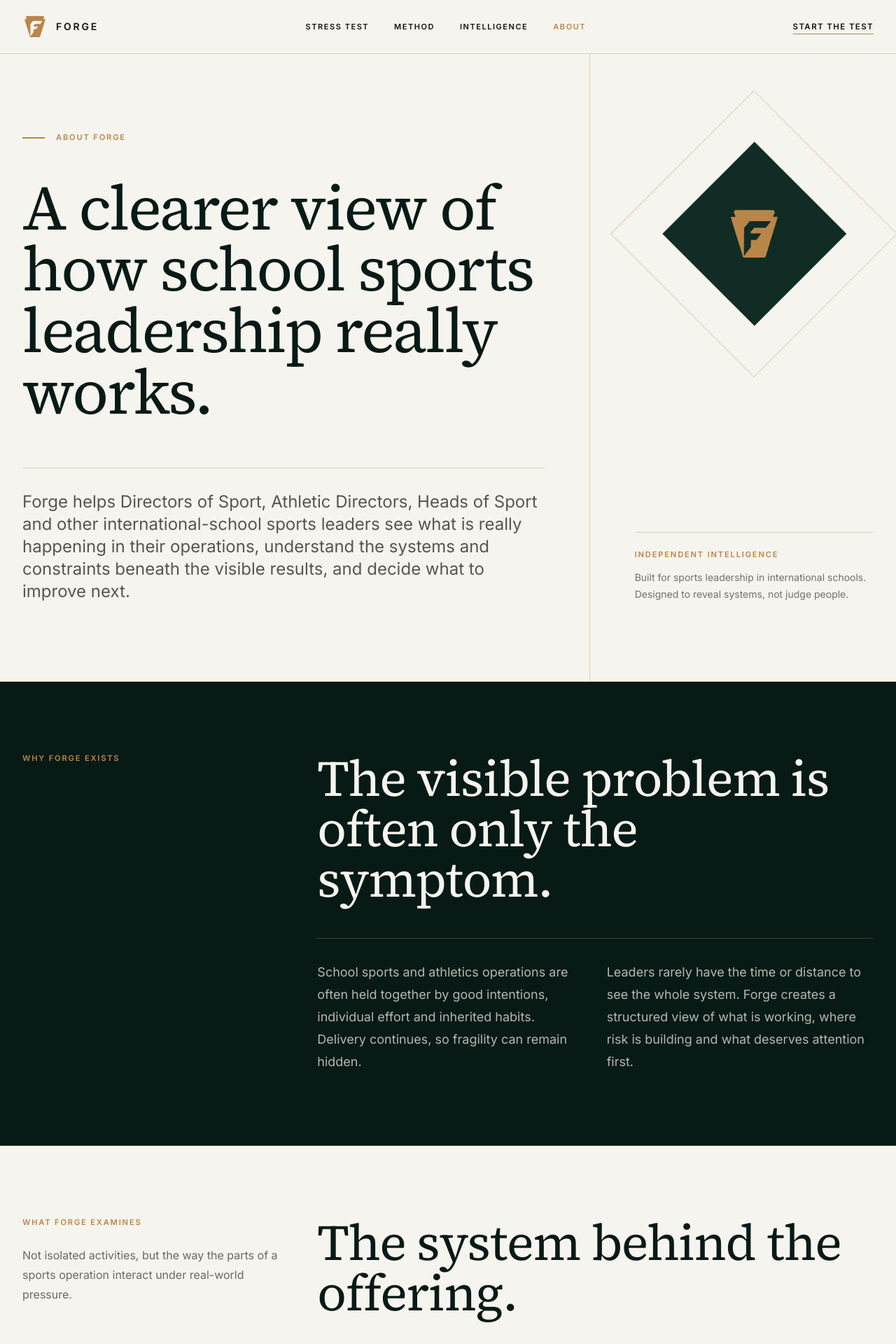
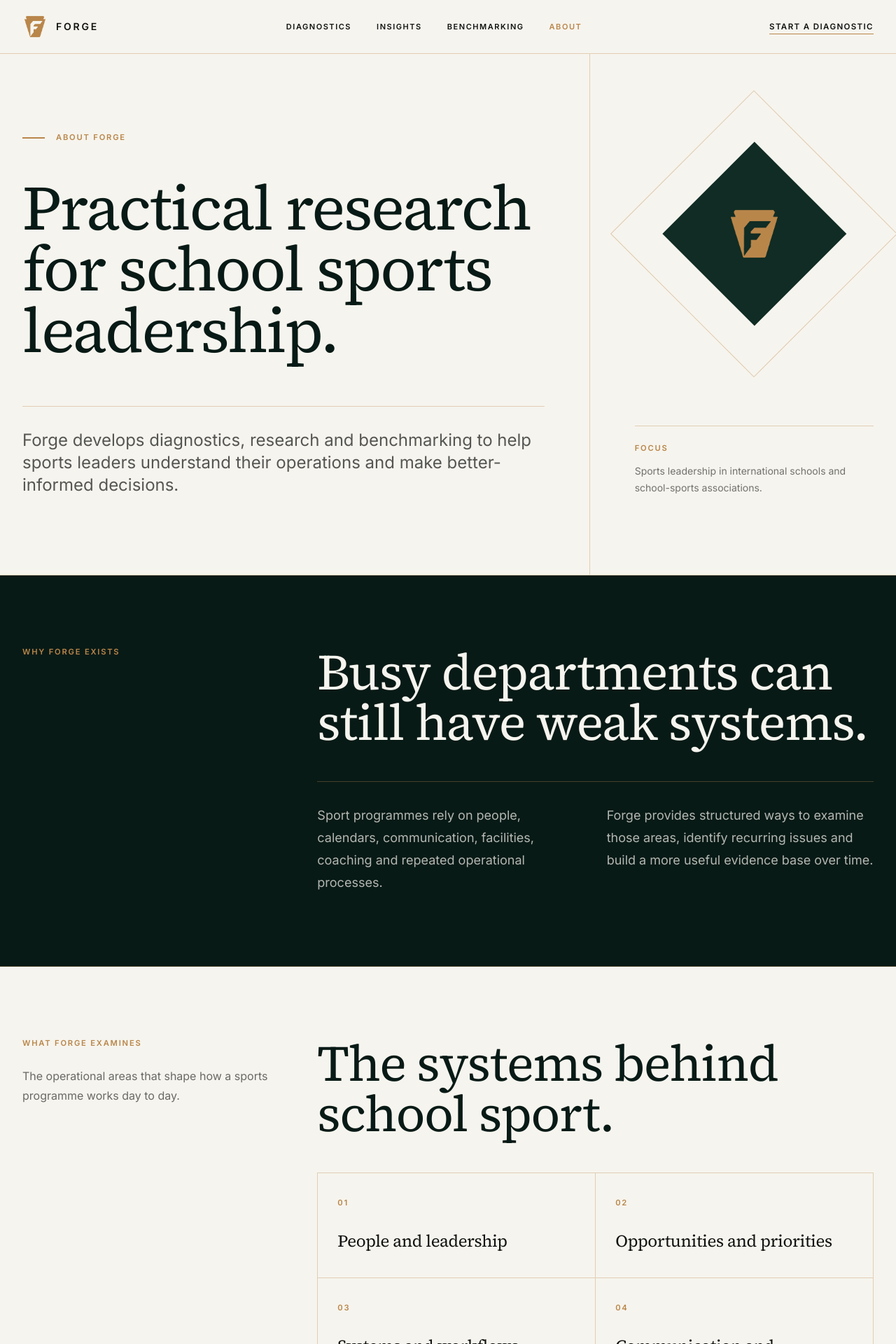
Before and after one commit to TSumerfield/forge-stress-test, a Next.js app: page /about in a window 1280 px wide. Shown: the top 1920 px of the page at 70% size. Built offline with nearby package versions, Linux system fonts and the light colour scheme; no server answers.

Commit message:
Simplify About copy and remove defensive language

```diff
--- a/app/about/page.tsx
+++ b/app/about/page.tsx
@@ -3,13 +3,12 @@ import Link from "next/link";
 
 export const metadata: Metadata = {
   title: "About Forge",
-  description: "Forge helps sports and athletics leaders in international schools see how their operations really work and decide what to strengthen next.",
+  description: "Forge develops practical diagnostics, research and benchmarking for sports leadership in international schools.",
 };
 
 const ForgeMark = ({ className = "" }: { className?: string }) => (
   <img src="/forge-mark.png" alt="" className={className} aria-hidden="true" />
 );
-
 
 const systems = [
   "People and leadership",
@@ -21,9 +20,9 @@ const systems = [
 ];
 
 const method = [
-  ["01", "Measure", "Make the invisible visible."],
-  ["02", "Understand", "Find the constraint beneath the symptom."],
-  ["03", "Improve", "Strengthen the system, then measure again."],
+  ["01", "Measure", "Establish what is happening now."],
+  ["02", "Understand", "Identify the main constraint or weakness."],
+  ["03", "Improve", "Take a practical next step and review the result."],
 ];
 
 export default function AboutPage() {
@@ -31,115 +30,25 @@ export default function AboutPage() {
     <main className="forge-light overflow-hidden">
       <header className="relative z-20 border-b forge-border">
         <div className="forge-container flex h-[76px] items-center justify-between">
-          <Link href="/" className="flex items-center gap-3" aria-label="Forge home">
-            <ForgeMark className="h-9 w-9" />
-            <span className="text-sm font-semibold tracking-[0.2em]">FORGE</span>
-          </Link>
-          <nav className="hidden items-center gap-9 text-[11px] font-semibold uppercase tracking-[0.14em] lg:flex">
-            <Link href="/#diagnostic" className="transition-colors hover:text-[var(--forge-bronze)]">Stress Test</Link>
-            <Link href="/#method" className="transition-colors hover:text-[var(--forge-bronze)]">Method</Link>
-            <Link href="/#intelligence" className="transition-colors hover:text-[var(--forge-bronze)]">Intelligence</Link>
-            <Link href="/about" aria-current="page" className="text-[var(--forge-bronze)]">About</Link>
-          </nav>
-          <Link href="/stress-test" className="forge-button forge-button-primary">Start the test</Link>
+          <Link href="/" className="flex items-center gap-3" aria-label="Forge home"><ForgeMark className="h-9 w-9" /><span className="text-sm font-semibold tracking-[0.2em]">FORGE</span></Link>
+          <nav className="hidden items-center gap-9 text-[11px] font-semibold uppercase tracking-[0.14em] lg:flex"><Link href="/diagnostics">Diagnostics</Link><Link href="/insights">Insights</Link><Link href="/benchmarking">Benchmarking</Link><Link href="/about" aria-current="page" className="text-[var(--forge-bronze)]">About</Link></nav>
+          <Link href="/diagnostics" className="forge-button forge-button-primary">Start a diagnostic</Link>
         </div>
       </header>
 
-      <section className="border-b forge-border">
-        <div className="forge-container grid min-h-[680px] lg:grid-cols-12">
-          <div className="flex flex-col justify-between py-20 lg:col-span-8 lg:border-r lg:pr-16 forge-border xl:py-28">
-            <div>
-              <div className="mb-12 flex items-center gap-4"><span className="forge-rule" /><p className="forge-eyebrow">About Forge</p></div>
-              <h1 className="forge-display max-w-4xl text-[clamp(4rem,7vw,7.5rem)] text-[var(--forge-forest-deep)]">A clearer view of how school sports leadership really works.</h1>
-            </div>
-            <p className="mt-16 max-w-3xl border-t pt-8 text-xl leading-9 text-[rgba(17,19,17,0.7)] forge-border md:text-2xl">
-              Forge helps Directors of Sport, Athletic Directors, Heads of Sport and other international-school sports leaders see what is really happening in their operations, understand the systems and constraints beneath the visible results, and decide what to improve next.
-            </p>
-          </div>
-          <aside className="flex flex-col justify-between py-20 lg:col-span-4 lg:pl-12 xl:py-28 xl:pl-16">
-            <div className="relative mx-auto aspect-square w-full max-w-[290px]">
-              <div className="absolute inset-0 rotate-45 border border-[rgba(185,134,74,0.4)]" />
-              <div className="absolute inset-[18%] rotate-45 bg-[var(--forge-forest)]" />
-              <ForgeMark className="absolute inset-[36%] h-[28%] w-[28%] object-contain" />
-            </div>
-            <div className="mt-16 border-t pt-6 forge-border"><p className="forge-eyebrow">Independent intelligence</p><p className="mt-3 text-sm leading-6 text-[rgba(17,19,17,0.58)]">Built for sports leadership in international schools. Designed to reveal systems, not judge people.</p></div>
-          </aside>
-        </div>
-      </section>
+      <section className="border-b forge-border"><div className="forge-container grid min-h-[680px] lg:grid-cols-12"><div className="flex flex-col justify-between py-20 lg:col-span-8 lg:border-r lg:pr-16 forge-border xl:py-28"><div><div className="mb-12 flex items-center gap-4"><span className="forge-rule" /><p className="forge-eyebrow">About Forge</p></div><h1 className="forge-display max-w-4xl text-[clamp(4rem,7vw,7.5rem)] text-[var(--forge-forest-deep)]">Practical research for school sports leadership.</h1></div><p className="mt-16 max-w-3xl border-t pt-8 text-xl leading-9 text-[rgba(17,19,17,0.7)] forge-border md:text-2xl">Forge develops diagnostics, research and benchmarking to help sports leaders understand their operations and make better-informed decisions.</p></div><aside className="flex flex-col justify-between py-20 lg:col-span-4 lg:pl-12 xl:py-28 xl:pl-16"><div className="relative mx-auto aspect-square w-full max-w-[290px]"><div className="absolute inset-0 rotate-45 border border-[rgba(185,134,74,0.4)]" /><div className="absolute inset-[18%] rotate-45 bg-[var(--forge-forest)]" /><ForgeMark className="absolute inset-[36%] h-[28%] w-[28%] object-contain" /></div><div className="mt-16 border-t pt-6 forge-border"><p className="forge-eyebrow">Focus</p><p className="mt-3 text-sm leading-6 text-[rgba(17,19,17,0.58)]">Sports leadership in international schools and school-sports associations.</p></div></aside></div></section>
 
-      <section className="forge-dark forge-section border-b border-[rgba(185,134,74,0.35)]">
-        <div className="forge-container grid gap-12 lg:grid-cols-12">
-          <div className="lg:col-span-4"><p className="forge-eyebrow">Why Forge exists</p></div>
-          <div className="lg:col-span-8">
-            <h2 className="forge-heading max-w-4xl text-5xl md:text-7xl">The visible problem is often only the symptom.</h2>
-            <div className="mt-12 grid gap-8 border-t border-[rgba(185,134,74,0.35)] pt-8 md:grid-cols-2">
-              <p className="text-lg leading-8 text-[rgba(246,244,238,0.72)]">School sports and athletics operations are often held together by good intentions, individual effort and inherited habits. Delivery continues, so fragility can remain hidden.</p>
-              <p className="text-lg leading-8 text-[rgba(246,244,238,0.72)]">Leaders rarely have the time or distance to see the whole system. Forge creates a structured view of what is working, where risk is building and what deserves attention first.</p>
-            </div>
-          </div>
-        </div>
-      </section>
+      <section className="forge-dark forge-section border-b border-[rgba(185,134,74,0.35)]"><div className="forge-container grid gap-12 lg:grid-cols-12"><div className="lg:col-span-4"><p className="forge-eyebrow">Why Forge exists</p></div><div className="lg:col-span-8"><h2 className="forge-heading max-w-4xl text-5xl md:text-7xl">Busy departments can still have weak systems.</h2><div className="mt-12 grid gap-8 border-t border-[rgba(185,134,74,0.35)] pt-8 md:grid-cols-2"><p className="text-lg leading-8 text-[rgba(246,244,238,0.72)]">Sport programmes rely on people, calendars, communication, facilities, coaching and repeated operational processes.</p><p className="text-lg leading-8 text-[rgba(246,244,238,0.72)]">Forge provides structured ways to examine those areas, identify recurring issues and build a more useful evidence base over time.</p></div></div></div></section>
 
-      <section className="forge-section border-b forge-border">
-        <div className="forge-container grid gap-12 lg:grid-cols-12">
-          <div className="lg:col-span-4"><p className="forge-eyebrow">What Forge examines</p><p className="mt-6 max-w-sm text-base leading-7 text-[rgba(17,19,17,0.62)]">Not isolated activities, but the way the parts of a sports operation interact under real-world pressure.</p></div>
-          <div className="lg:col-span-8">
-            <h2 className="forge-heading max-w-3xl text-5xl text-[var(--forge-forest-deep)] md:text-7xl">The system behind the offering.</h2>
-            <div className="mt-12 grid border-l border-t forge-border md:grid-cols-2">
-              {systems.map((item, index) => (
-                <div key={item} className="min-h-[150px] border-b border-r p-7 forge-border">
-                  <span className="forge-eyebrow">{String(index + 1).padStart(2, "0")}</span>
-                  <p className="forge-heading mt-8 text-2xl">{item}</p>
-                </div>
-              ))}
-            </div>
-          </div>
-        </div>
-      </section>
+      <section className="forge-section border-b forge-border"><div className="forge-container grid gap-12 lg:grid-cols-12"><div className="lg:col-span-4"><p className="forge-eyebrow">What Forge examines</p><p className="mt-6 max-w-sm text-base leading-7 text-[rgba(17,19,17,0.62)]">The operational areas that shape how a sports programme works day to day.</p></div><div className="lg:col-span-8"><h2 className="forge-heading max-w-3xl text-5xl text-[var(--forge-forest-deep)] md:text-7xl">The systems behind school sport.</h2><div className="mt-12 grid border-l border-t forge-border md:grid-cols-2">{systems.map((item,index)=><div key={item} className="min-h-[150px] border-b border-r p-7 forge-border"><span className="forge-eyebrow">{String(index+1).padStart(2,"0")}</span><p className="forge-heading mt-8 text-2xl">{item}</p></div>)}</div></div></div></section>
 
-      <section className="forge-forest forge-section border-b border-[rgba(185,134,74,0.35)]">
-        <div className="forge-container grid gap-12 lg:grid-cols-12">
-          <div className="lg:col-span-4"><p className="forge-eyebrow">How it works</p></div>
-          <div className="lg:col-span-8">
-            <h2 className="forge-heading max-w-3xl text-5xl md:text-7xl">Measure. Understand. Improve.</h2>
-            <div className="mt-14 border-t border-[rgba(185,134,74,0.35)]">
-              {method.map(([number, title, text]) => (
-                <div key={number} className="grid gap-4 border-b border-[rgba(185,134,74,0.35)] py-7 md:grid-cols-[64px_180px_1fr] md:items-center">
-                  <span className="forge-eyebrow">{number}</span><h3 className="text-xs font-semibold uppercase tracking-[0.15em]">{title}</h3><p className="text-lg text-[rgba(246,244,238,0.68)]">{text}</p>
-                </div>
-              ))}
-            </div>
-          </div>
-        </div>
-      </section>
+      <section className="forge-forest forge-section border-b border-[rgba(185,134,74,0.35)]"><div className="forge-container grid gap-12 lg:grid-cols-12"><div className="lg:col-span-4"><p className="forge-eyebrow">Method</p></div><div className="lg:col-span-8"><h2 className="forge-heading max-w-3xl text-5xl md:text-7xl">Measure. Understand. Improve.</h2><div className="mt-14 border-t border-[rgba(185,134,74,0.35)]">{method.map(([number,title,text])=><div key={number} className="grid gap-4 border-b border-[rgba(185,134,74,0.35)] py-7 md:grid-cols-[64px_180px_1fr] md:items-center"><span className="forge-eyebrow">{number}</span><h3 className="text-xs font-semibold uppercase tracking-[0.15em]">{title}</h3><p className="text-lg text-[rgba(246,244,238,0.68)]">{text}</p></div>)}</div></div></div></section>
 
-      <section className="forge-section border-b forge-border">
-        <div className="forge-container grid gap-12 lg:grid-cols-12">
-          <div className="lg:col-span-4"><p className="forge-eyebrow">Quiet by design</p></div>
-          <div className="lg:col-span-8">
-            <h2 className="forge-heading max-w-3xl text-5xl text-[var(--forge-forest-deep)] md:text-7xl">Learn from the field without exposing it.</h2>
-            <div className="mt-10 max-w-3xl space-y-6 text-lg leading-8 text-[rgba(17,19,17,0.68)]">
-              <p>Forge is being built independently and deliberately. It is not a public ranking or a vehicle for spotlighting individual schools and leaders.</p>
-              <p>Diagnostic responses are treated as confidential. Learning shared by Forge will focus on aggregated or anonymous patterns, so the field can gain useful intelligence without identifying participating schools.</p>
-              <p>The first tool is the free School Sports Systems Stress Test: a focused diagnostic across six dimensions, designed to give leaders a clearer operating profile and one useful next action.</p>
-            </div>
-          </div>
-        </div>
-      </section>
+      <section className="forge-section border-b forge-border"><div className="forge-container grid gap-12 lg:grid-cols-12"><div className="lg:col-span-4"><p className="forge-eyebrow">Confidentiality</p></div><div className="lg:col-span-8"><h2 className="forge-heading max-w-3xl text-5xl text-[var(--forge-forest-deep)] md:text-7xl">Use data carefully.</h2><div className="mt-10 max-w-3xl space-y-6 text-lg leading-8 text-[rgba(17,19,17,0.68)]"><p>Diagnostic responses are treated as confidential. Published findings will use aggregated or anonymous patterns rather than identifiable school-level results.</p><p>Benchmark comparisons will only be presented when the available data is sufficiently consistent and comparable.</p></div></div></div></section>
 
-      <section className="forge-dark forge-section">
-        <div className="forge-container grid gap-12 lg:grid-cols-12 lg:items-end">
-          <div className="lg:col-span-8"><p className="forge-eyebrow">Start with the diagnostic</p><h2 className="forge-heading mt-8 max-w-4xl text-5xl md:text-7xl">See the operation more clearly.</h2></div>
-          <div className="lg:col-span-4 lg:text-right"><Link href="/stress-test" className="forge-button forge-button-primary">Take the free stress test</Link><p className="mt-5 text-xs uppercase tracking-[0.13em] text-[rgba(246,244,238,0.5)]">24 questions · Confidential · Free</p></div>
-        </div>
-      </section>
+      <section className="forge-dark forge-section"><div className="forge-container grid gap-12 lg:grid-cols-12 lg:items-end"><div className="lg:col-span-8"><p className="forge-eyebrow">Start here</p><h2 className="forge-heading mt-8 max-w-4xl text-5xl md:text-7xl">Choose the diagnostic that fits your setting.</h2></div><div className="lg:col-span-4 lg:text-right"><Link href="/diagnostics" className="forge-button forge-button-primary">View diagnostics</Link></div></div></section>
 
-      <footer className="forge-dark border-t border-[rgba(185,134,74,0.35)]">
-        <div className="forge-container flex flex-col gap-8 py-10 md:flex-row md:items-center md:justify-between">
-          <Link href="/" className="flex items-center gap-3"><ForgeMark className="h-8 w-8" /><span className="text-xs font-semibold tracking-[0.2em]">FORGE</span></Link>
-          <p className="text-xs tracking-[0.1em] text-[rgba(246,244,238,0.45)]">© 2026 FORGE · INDEPENDENT INTELLIGENCE FOR SCHOOL SPORTS LEADERSHIP</p>
-        </div>
-      </footer>
+      <footer className="forge-dark border-t border-[rgba(185,134,74,0.35)]"><div className="forge-container flex flex-col gap-8 py-10 md:flex-row md:items-center md:justify-between"><Link href="/" className="flex items-center gap-3"><ForgeMark className="h-8 w-8" /><span className="text-xs font-semibold tracking-[0.2em]">FORGE</span></Link><p className="text-xs tracking-[0.1em] text-[rgba(246,244,238,0.45)]">© 2026 FORGE · SCHOOL SPORTS RESEARCH AND DIAGNOSTICS</p></div></footer>
     </main>
   );
 }
```
